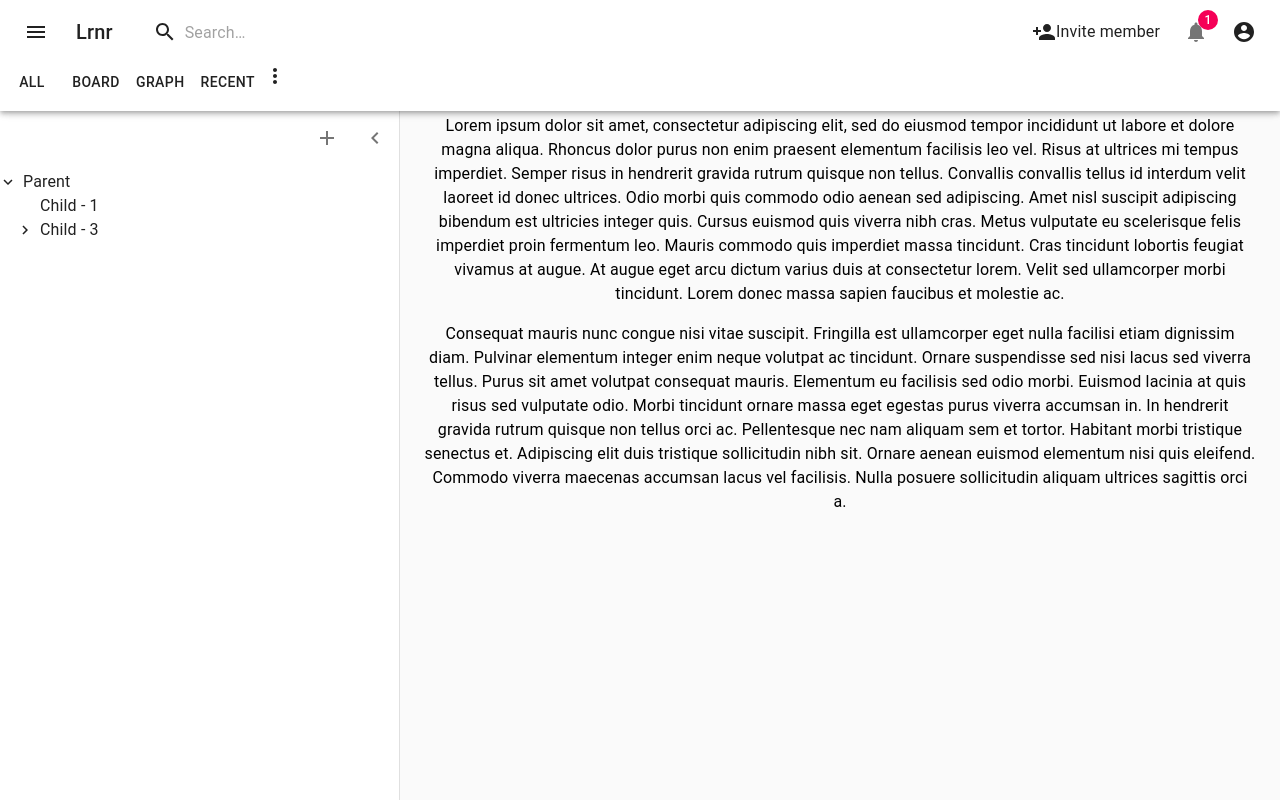
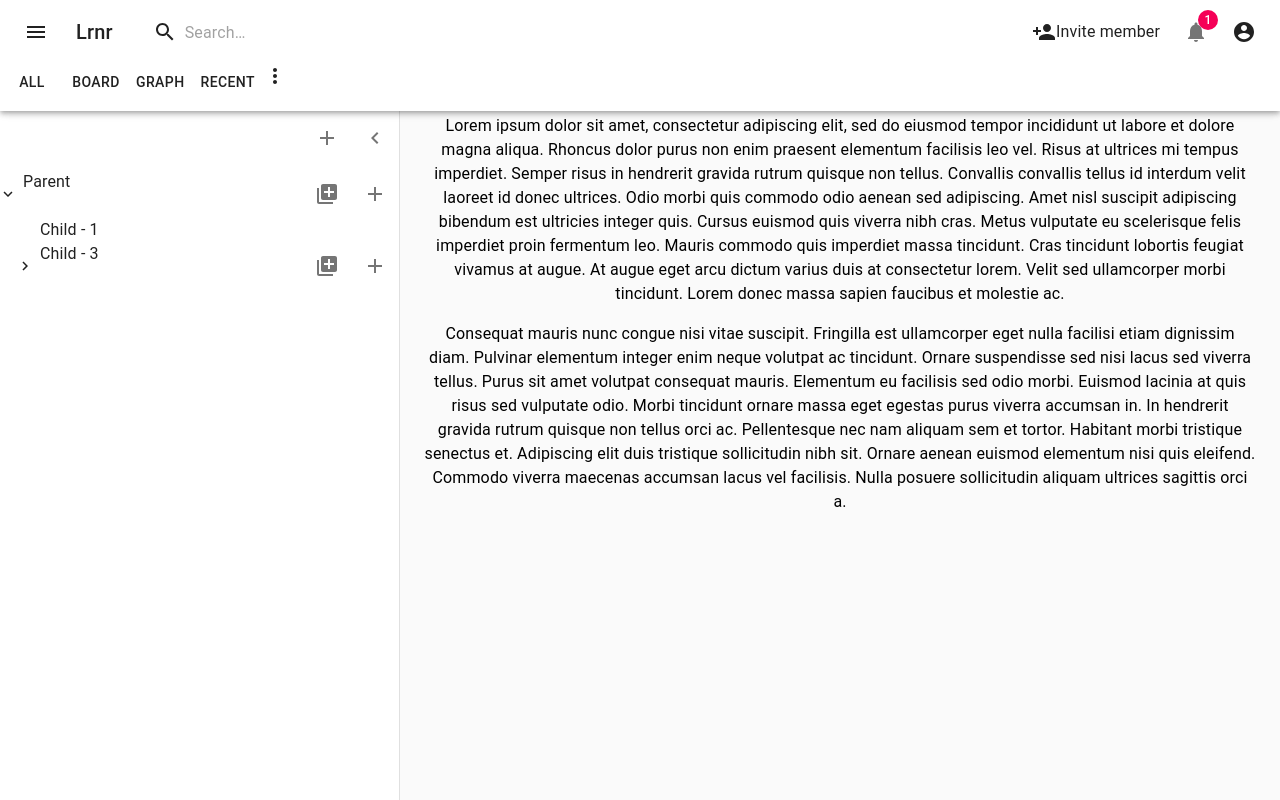
Before and after one commit to therishavmehta/lrnr, a React (Create React App) app: page / in a window 1280 px wide. Both pictures are taken after a click on the button 36 px from the left and 32 px from the top of the page. Built offline with nearby package versions, Linux system fonts and the light colour scheme.

Commit message:
Icons to add tree and node been added

```diff
--- a/src/components/Sidenav/Sidenav.jsx
+++ b/src/components/Sidenav/Sidenav.jsx
@@ -1,12 +1,6 @@
 import React from 'react';
 import Drawer from '@material-ui/core/Drawer';
 import List from '@material-ui/core/List';
-import Divider from '@material-ui/core/Divider';
-import ListItem from '@material-ui/core/ListItem';
-import ListItemIcon from '@material-ui/core/ListItemIcon';
-import ListItemText from '@material-ui/core/ListItemText';
-import InboxIcon from '@material-ui/icons/MoveToInbox';
-import MailIcon from '@material-ui/icons/Mail';
 import IconButton from '@material-ui/core/IconButton';
 import ChevronLeftIcon from '@material-ui/icons/ChevronLeft';
 import AddIcon from '@material-ui/icons/Add';
--- a/src/components/Treeview/Treeview.jsx
+++ b/src/components/Treeview/Treeview.jsx
@@ -4,6 +4,11 @@ import TreeView from '@material-ui/lab/TreeView';
 import ExpandMoreIcon from '@material-ui/icons/ExpandMore';
 import ChevronRightIcon from '@material-ui/icons/ChevronRight';
 import TreeItem from '@material-ui/lab/TreeItem';
+import LibraryAddIcon from '@material-ui/icons/LibraryAdd';
+import AddIcon from '@material-ui/icons/Add';
+import IconButton from '@material-ui/core/IconButton';
+import { Typography } from '@material-ui/core';
+
 
 const data = {
     id: 'root',
@@ -38,7 +43,18 @@ function RecursiveTreeView() {
     const classes = useStyles();
 
     const renderTree = (nodes) => (
-        <TreeItem key={nodes.id} nodeId={nodes.id} label={nodes.name}>
+        <TreeItem style={{height: '24px'}} key={nodes.id} nodeId={nodes.id} label={
+            <div style={{display:'flex', justifyContent: 'space-between'}}>
+                <Typography align='center'>{nodes.name}</Typography>
+                {nodes.hasOwnProperty('children') && <div>
+                <IconButton >
+                    <LibraryAddIcon />
+                </IconButton>
+                <IconButton >
+                    <AddIcon />
+                </IconButton>
+            </div>}
+                </div>}>
             {Array.isArray(nodes.children) ? nodes.children.map((node) => renderTree(node)) : null}
         </TreeItem>
     );
```
